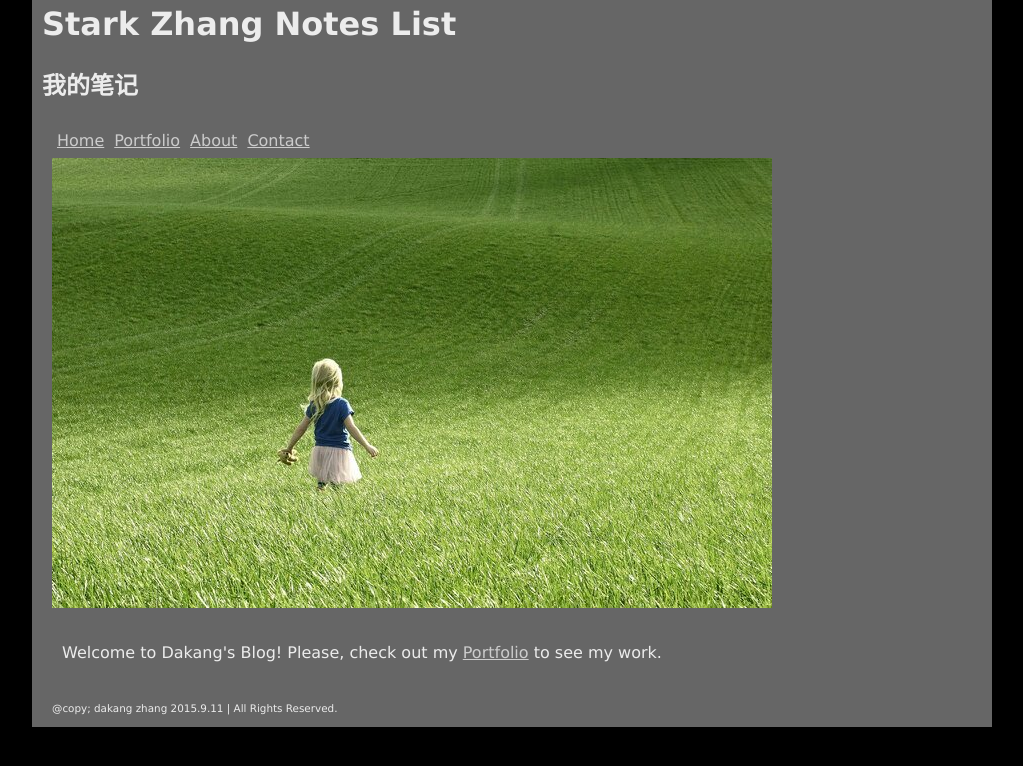
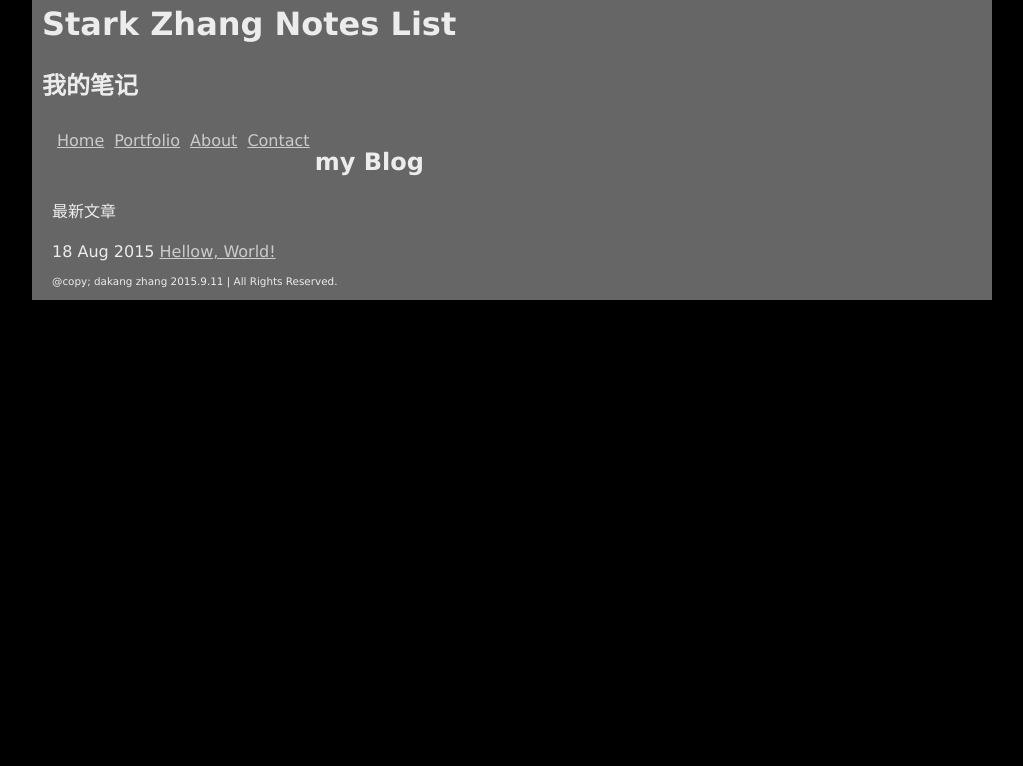
Before and after one commit to syhgxyzdk/myblog, a Jekyll site: the page built from index.html, in a window 1280 px wide. Shown: the top 766 px of the page, without its empty margins (128-1151 px from the left). Built offline with Jekyll 4.4.1, drawn with Linux system fonts in a browser that asks for light colours.

Commit message:
add hello world article

```diff
--- a/index.html
+++ b/index.html
@@ -1,12 +1,12 @@
 ---
 layout: default
+title: my Blog
 ---
-<section role="banner">
-  <img src="/img/banner.jpg" />
-</section>
-
-<section class="content">
-  <p>
-  Welcome to Dakang's Blog! Please, check out my <a href="/portfolio/">Portfolio</a> to see my work.
-  </p>
-</section>
+<h2>{{ page.title }}</h2>
+<p>最新文章</p>
+<ul>
+    {% for post in site.posts %}
+        <li>{{ post.date | date_to_string }} <a href="{{ site.baseurl }} {{ post.url }}">{{ post.titel }}</a>
+</li>
+    {% endfor %}
+    </ul>
```
Also changed, not shown: _posts/2015-08-18-hello-world.html (+5 -4 lines).
